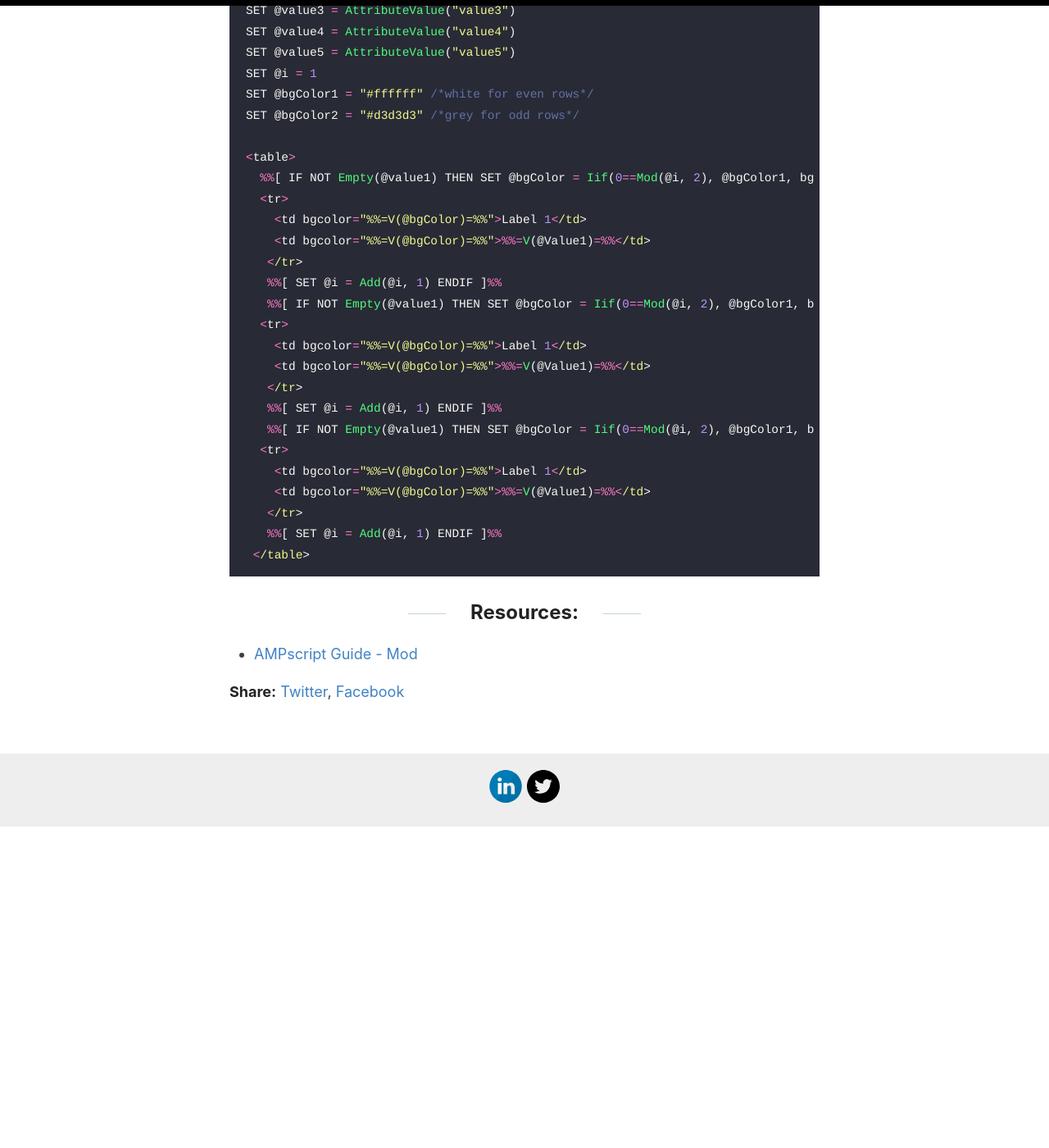
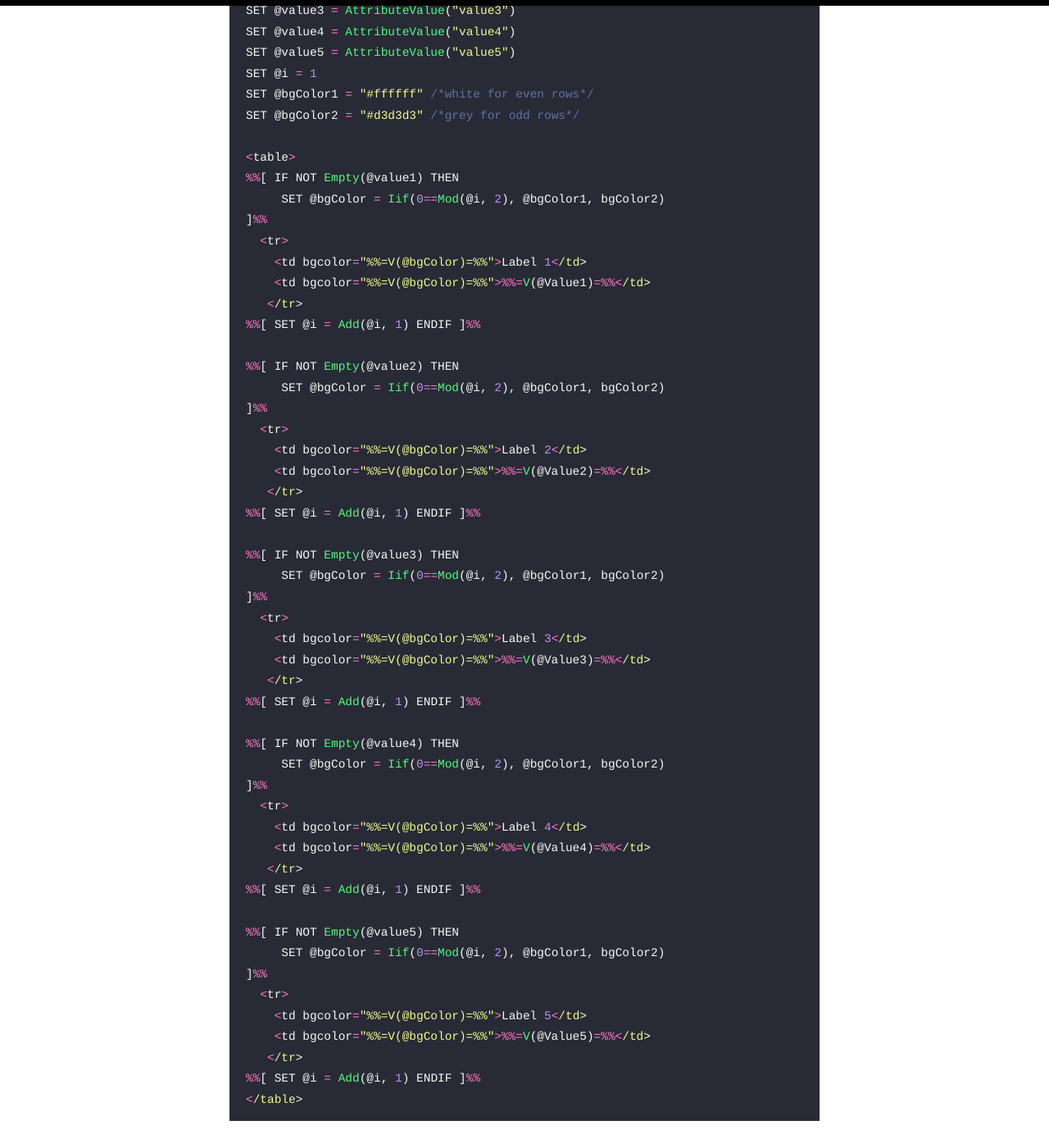
Before and after one commit to karolcholewa/blog, a Jekyll site: the page built from _posts/2021-04-10-alternate-color-rows-part-1.md, in a window 1280 px wide and 1400 px high, scrolled down 1071 px. Shown: the whole window at 82% size. Built offline with Jekyll 4.4.1, drawn with Linux system fonts in a browser that asks for light colours; before the commit the page ends 2080 px from its top, so only the background shows below that.

Commit message:
post updated

````diff
--- a/_posts/2021-04-10-alternate-color-rows-part-1.md
+++ b/_posts/2021-04-10-alternate-color-rows-part-1.md
@@ -25,25 +25,51 @@ SET @bgColor1 = "#ffffff" /*white for even rows*/
 SET @bgColor2 = "#d3d3d3" /*grey for odd rows*/
 
 <table>
-  %%[ IF NOT Empty(@value1) THEN SET @bgColor = Iif(0==Mod(@i, 2), @bgColor1, bgColor2) ]%%
+%%[ IF NOT Empty(@value1) THEN
+     SET @bgColor = Iif(0==Mod(@i, 2), @bgColor1, bgColor2)
+]%%
   <tr>
     <td bgcolor="%%=V(@bgColor)=%%">Label 1</td>
     <td bgcolor="%%=V(@bgColor)=%%">%%=V(@Value1)=%%</td>
    </tr>
-   %%[ SET @i = Add(@i, 1) ENDIF ]%%
-   %%[ IF NOT Empty(@value1) THEN SET @bgColor = Iif(0==Mod(@i, 2), @bgColor1, bgColor2) ]%%
+%%[ SET @i = Add(@i, 1) ENDIF ]%%
+
+%%[ IF NOT Empty(@value2) THEN
+     SET @bgColor = Iif(0==Mod(@i, 2), @bgColor1, bgColor2)
+]%%
   <tr>
-    <td bgcolor="%%=V(@bgColor)=%%">Label 1</td>
-    <td bgcolor="%%=V(@bgColor)=%%">%%=V(@Value1)=%%</td>
+    <td bgcolor="%%=V(@bgColor)=%%">Label 2</td>
+    <td bgcolor="%%=V(@bgColor)=%%">%%=V(@Value2)=%%</td>
    </tr>
-   %%[ SET @i = Add(@i, 1) ENDIF ]%%
-   %%[ IF NOT Empty(@value1) THEN SET @bgColor = Iif(0==Mod(@i, 2), @bgColor1, bgColor2) ]%%
+%%[ SET @i = Add(@i, 1) ENDIF ]%%
+
+%%[ IF NOT Empty(@value3) THEN
+     SET @bgColor = Iif(0==Mod(@i, 2), @bgColor1, bgColor2)
+]%%
   <tr>
-    <td bgcolor="%%=V(@bgColor)=%%">Label 1</td>
-    <td bgcolor="%%=V(@bgColor)=%%">%%=V(@Value1)=%%</td>
+    <td bgcolor="%%=V(@bgColor)=%%">Label 3</td>
+    <td bgcolor="%%=V(@bgColor)=%%">%%=V(@Value3)=%%</td>
    </tr>
-   %%[ SET @i = Add(@i, 1) ENDIF ]%%
- </table>
+%%[ SET @i = Add(@i, 1) ENDIF ]%%
+
+%%[ IF NOT Empty(@value4) THEN
+     SET @bgColor = Iif(0==Mod(@i, 2), @bgColor1, bgColor2)
+]%%
+  <tr>
+    <td bgcolor="%%=V(@bgColor)=%%">Label 4</td>
+    <td bgcolor="%%=V(@bgColor)=%%">%%=V(@Value4)=%%</td>
+   </tr>
+%%[ SET @i = Add(@i, 1) ENDIF ]%%
+
+%%[ IF NOT Empty(@value5) THEN
+     SET @bgColor = Iif(0==Mod(@i, 2), @bgColor1, bgColor2)
+]%%
+  <tr>
+    <td bgcolor="%%=V(@bgColor)=%%">Label 5</td>
+    <td bgcolor="%%=V(@bgColor)=%%">%%=V(@Value5)=%%</td>
+   </tr>
+%%[ SET @i = Add(@i, 1) ENDIF ]%%
+</table>
 ```
 
 ## Resources:
````
